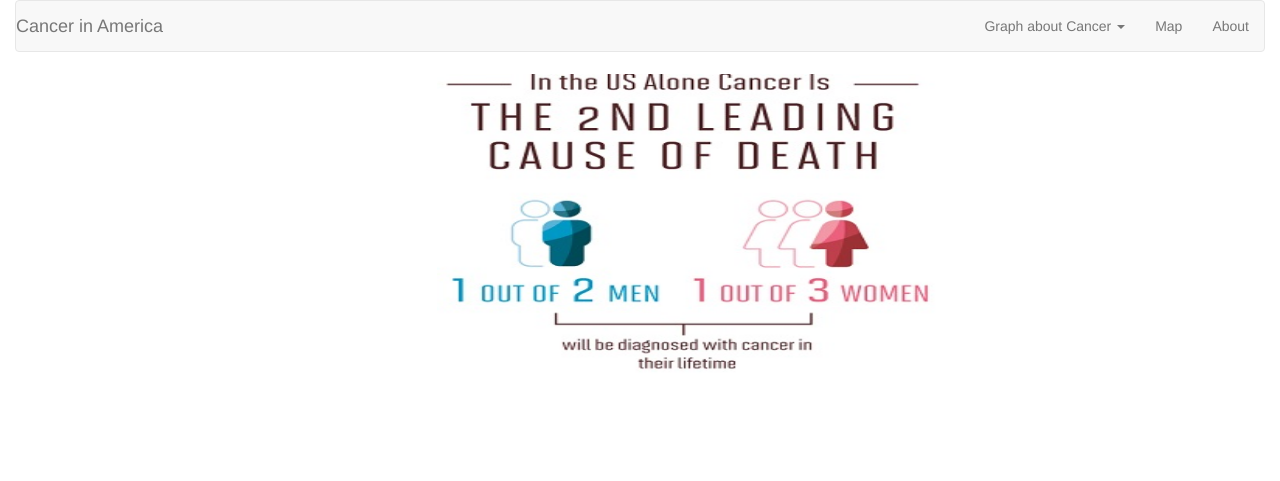
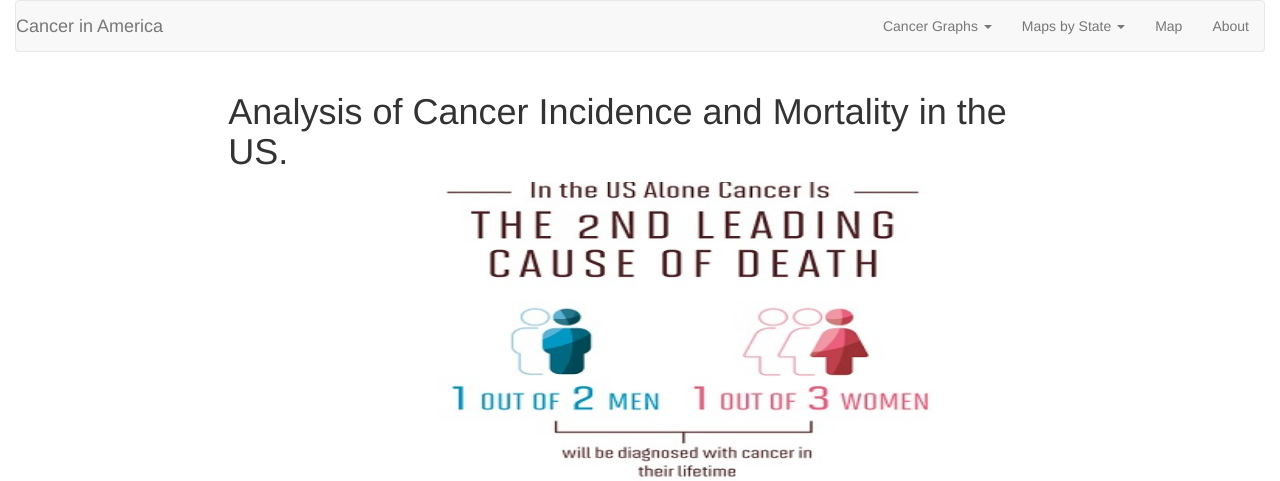
Before and after one commit to shahzina/Cancer-In-America, a Flask app: page / in a window 1280 px wide. Shown: the top 481 px of the page. Run offline with Flask 2, Linux system fonts and the light colour scheme; some libraries are stand-ins or nearby versions.

Commit message:
map dropdown

```diff
--- a/templates/index.html
+++ b/templates/index.html
@@ -55,14 +55,20 @@
           <div class="collapse navbar-collapse" id="bs-example-navbar-collapse-1">
             <ul class="nav navbar-nav navbar-right navbar-right-custom">
               <li class="dropdown">
-                <a href="#" class="dropdown-toggle" data-toggle="dropdown" role="button" aria-haspopup="true" aria-expanded="false">Graph about Cancer <span class="caret"></span></a>
+                <a href="#" class="dropdown-toggle" data-toggle="dropdown" role="button" aria-haspopup="true" aria-expanded="false">Cancer Graphs <span class="caret"></span></a>
                 <ul class="dropdown-menu">
                  <li><a href="http://localhost:5000/pie">Cancer by State</a></li>
                   <li><a href="http://localhost:5000/top5incd">Top Five Incidence</a></li>
                   <li><a href="http://localhost:5000/top5mort">Top Five Mortality</a></li>
-             <!--    <li><a href="state_pie.html">Cancer by State</a></li>
-                  <li><a href="topfiveIncidence.html">Top Five Incidence</a></li>
-                  <li><a href="topfiveMortality.html">Top Five Mortality</a></li> -->
+
+
+                </ul>
+              </li>
+              <!-- for maps -->
+              <li class="dropdown">
+                <a href="#" class="dropdown-toggle" data-toggle="dropdown" role="button" aria-haspopup="true" aria-expanded="false">Maps by State <span class="caret"></span></a>
+                <ul class="dropdown-menu">
+
 
                 </ul>
               </li>
@@ -76,37 +82,11 @@
 
 
 
-        <!-- <nav class="navbar navbar-default">
-          <nav class="navbar navbar-expand-sm bg-light">
-          <a class="navbar-brand" href="#">US Cancer Data </a>
-          <ul class = "nav nav-tabs-right">
-            <li class="dropdown">
-                <button class="btn btn-primary dropdown-toggle pull-right" type="button" data-toggle="dropdown">Menu
-                <span class="caret"></span></button>
-                <ul class="dropdown-menu">
-                <li><a href="state_pie.html">Maximum Temperature</a></li>
-                <li><a href="topfiveIncidence.html">Humidity</a></li>
-                <li><a href="topfiveMortality.html">Cloudiness</a></li>
-                <li><a href="windspeed.html">Windspeed</a></li>
-                </ul>
-            </li>
-
-            <!-- <li class = "nav-item">
-              <a class = "nav-link" href = "comparisions.html"> Comparision </a>
-            </li>
-            <li class = "nav-item">
-              <a class = "nav-link" href = "data.html"> Data </a>
-            </li>
-
-          </ul>
-         </nav> -->
-
-
 
       <div class = "row">
       <div class = "col-sm-2"></div>
     <div class = "col-sm-8">
-      <!-- <h1> Analysis of Cancer Incidence and Mortality in the US.  </h1> -->
+      <h1> Analysis of Cancer Incidence and Mortality in the US.  </h1>
     </div>
 
     <div class = "row">
@@ -119,23 +99,15 @@
     <div class = "row">
       <div class = "col-sm-4"></div>
       <div class = "col-sm-8">
-        <img src="image1.jpg" class="mx-auto d-block" alt="Cancer Ratio" width="500" height="300">
+        <img src="images/image1.jpg" class="mx-auto d-block" alt="Cancer Ratio" width="500" height="300">
       </div>
     </div>
+<!-- test -->
 
-    <!-- <div class = "row">
-      <div class = "col-sm-12">
-       <img src="image3.jpeg" class="rounded" alt="Cancer Prediction" width="600" height="200">
-      </div>
-    </div> -->
-
-
-    <!-- map div -->
-    <!-- <div id="map"></div> -->
     <!-- API key -->
     <script type="text/javascript" src="static/js/config.js"></script>
       <!-- JS  -->
-    <script type="text/javascript" src="static/js/logic.js"></script>
+    <script type="text/javascript" src="static/js/logic_map.js"></script>
 
 
     <script type="text/javascript" src="https://code.jquery.com/jquery-2.1.4.min.js"></script>
```
